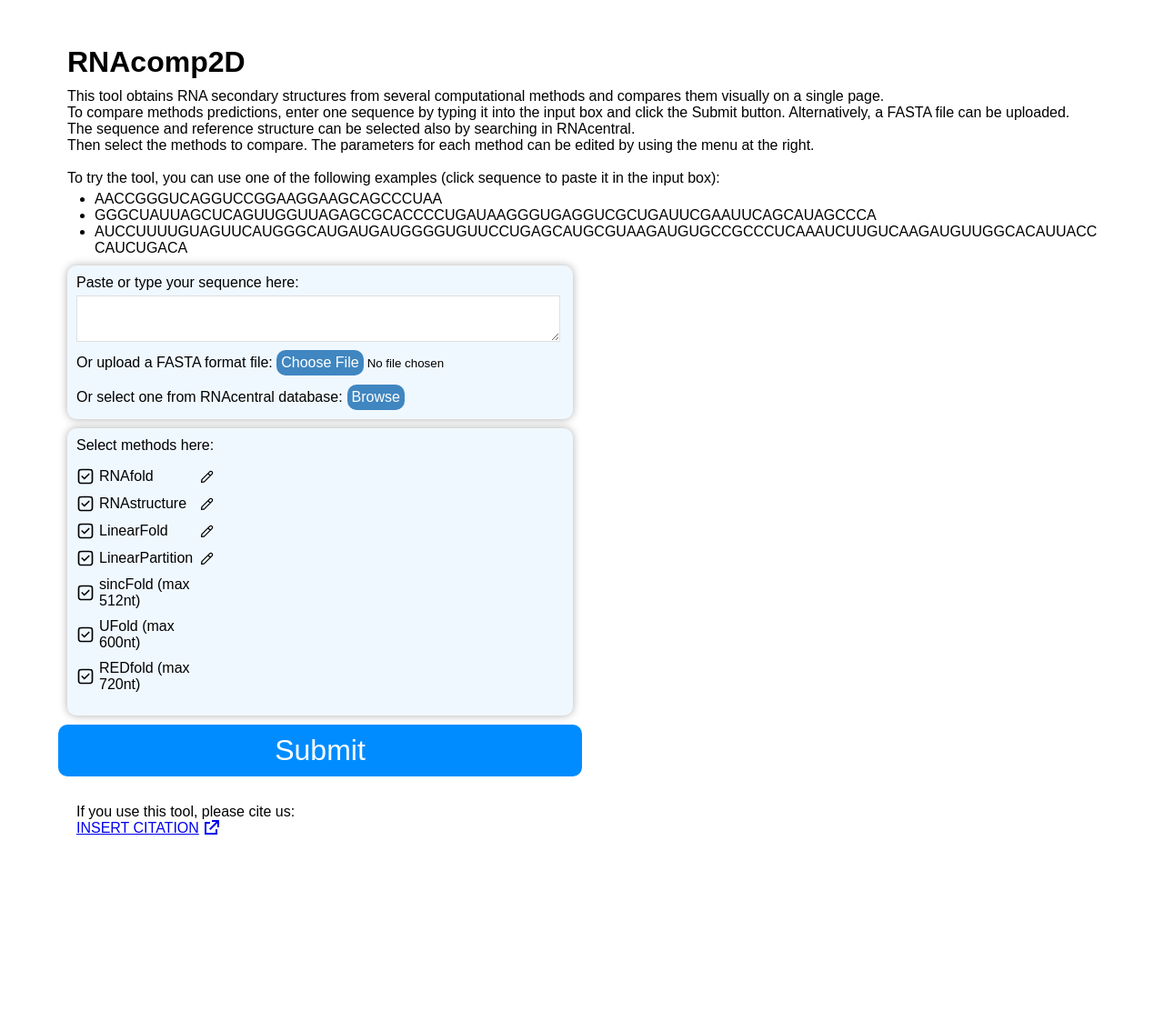
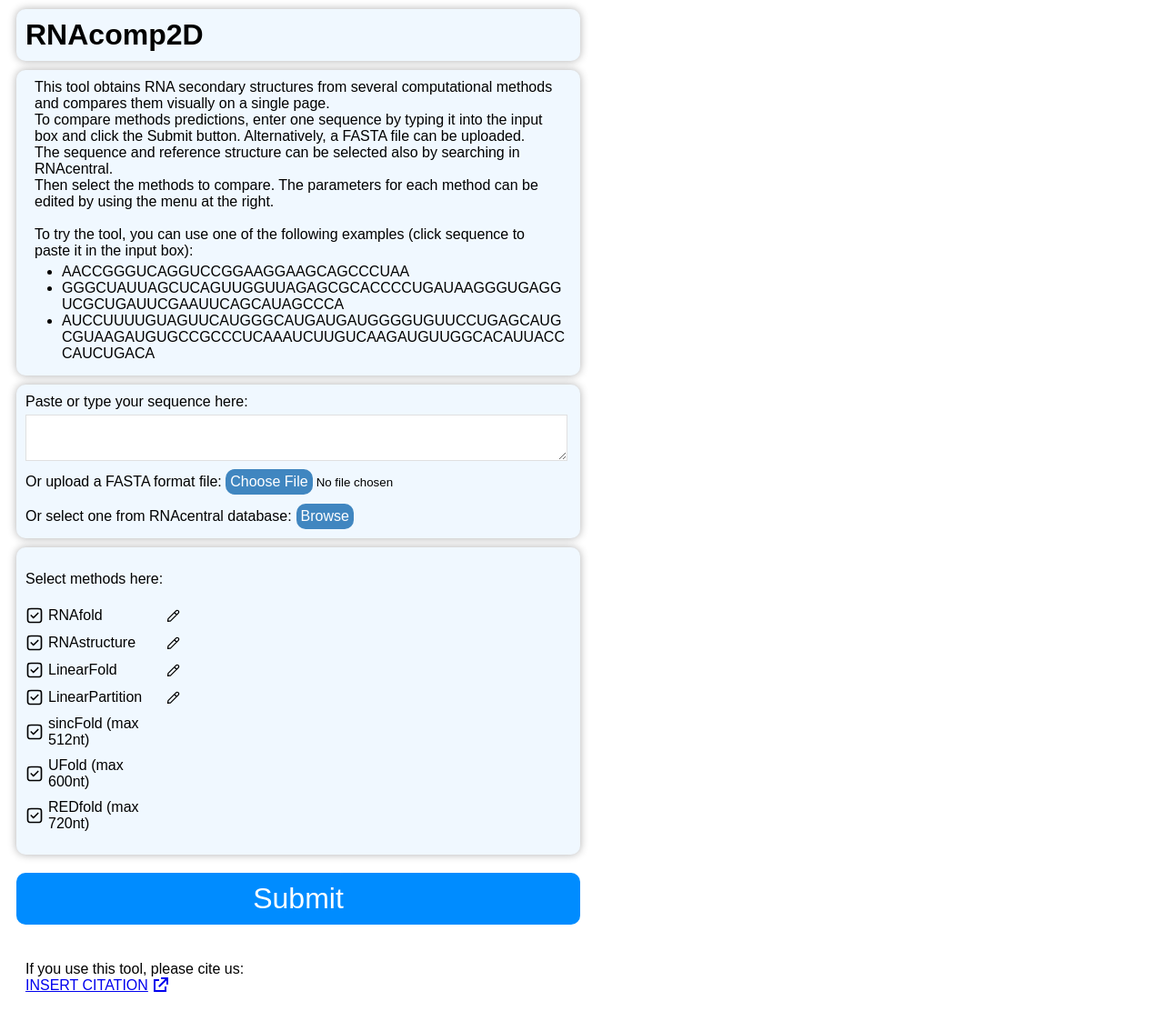
Before and after one commit to sinc-lab/RNAcomp2D, a Flask app: page / in a window 1280 px wide. Shown: the whole page at 91% size. Before the commit the page ends 918 px from the top, so only its background shows below. Run offline with Flask 3, Linux system fonts and the light colour scheme; data that the repository does not hold is empty.

Commit message:
Update home style.

```diff
--- a/static/style.css
+++ b/static/style.css
@@ -10,13 +10,18 @@
 }
 
 body {
-  width: 90%;
-  margin: 50px auto;
-  padding: 0px 0px 0px 0px;
+  align-items: center;
+  width: 50%;
 }
-
-p {
-  margin: 0px 0px 0px 0px;
+@media only screen and (max-width: 1200px) {
+  body {
+    width: 80%;
+  }
+}
+@media only screen and (max-width: 600px) {
+  body {
+    width: 100%;
+  }
 }
 
 p.description {
@@ -27,12 +32,12 @@ ul.examples {
   margin: 5px 0px 5px 0px;
 }
 
-h1.title {
+h1.title, div.description_container {
   margin: 10px;
 }
 
 form {
-  width: 50%;
+  width: 100%;
 }
 
 /*******************
@@ -74,6 +79,13 @@ form {
   --unselected-font: #000000;
   --unselected-font-hover: #666666;
   --unselected-font-active: #404040;
+}
+
+h1.title, div.description_container {
+  background-color: var(--fieldset-background);
+  border-radius: 10px;
+  padding: 10px 10px 10px 10px;
+  box-shadow: 0px 0px 10px 0px var(--shadow);
 }
 body, dialog {
   background-color: var(--fieldset-secondary-background);
@@ -587,6 +599,7 @@ button.large {
   width: 100%;
   padding: 10px;
   font-size: 32px;
+  margin: 10px;
 }
 
 
--- a/templates/home.html
+++ b/templates/home.html
@@ -13,6 +13,7 @@
 {% block body %}
 <!-- Brief description of the application -->
 <h1 class="title">RNAcomp2D</h1>
+<div class="description_container">
 <p class="description">
 This tool obtains RNA secondary structures from several computational methods
 and compares them visually on a single page.
@@ -39,6 +40,7 @@ paste it in the input box):
 	<li class="example">GGGCUAUUAGCUCAGUUGGUUAGAGCGCACCCCUGAUAAGGGUGAGGUCGCUGAUUCGAAUUCAGCAUAGCCCA</li>
 	<li class="example">AUCCUUUUGUAGUUCAUGGGCAUGAUGAUGGGGUGUUCCUGAGCAUGCGUAAGAUGUGCCGCCCUCAAAUCUUGUCAAGAUGUUGGCACAUUACCCAUCUGACA</li>
 </ul>
+</div>
 <form action={{ url_for('show_results') }} method="POST" accept-charset="utf-8"
 	id="myForm">
 	<div id="sequence_input_container" class="fieldset_container">
```
